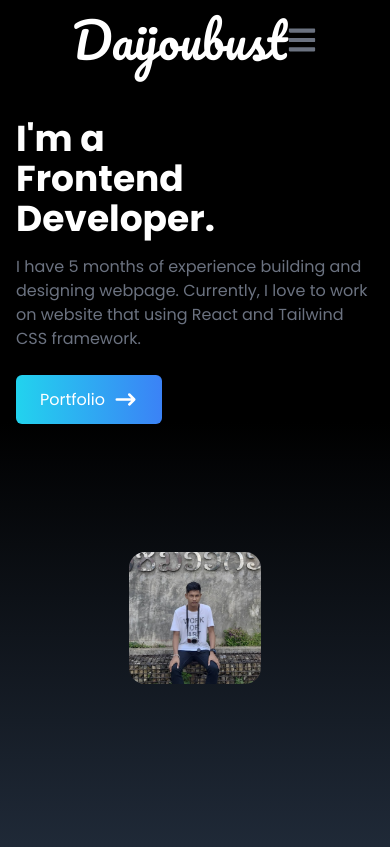
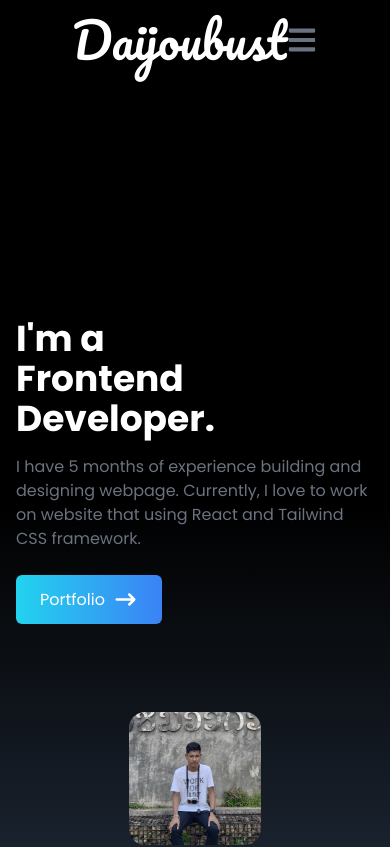
Before and after one commit to Daijoubust/my-portfolio, a React (Vite) app: page / in a window 390 px wide. Shown: the top 847 px of the page. Built offline with nearby package versions, Linux system fonts and the light colour scheme.

Commit message:
Update postcss

```diff
--- a/src/App.jsx
+++ b/src/App.jsx
@@ -12,7 +12,7 @@ function App() {
 
   return (
     <div className="App">
-      <NavBar/>
+      <NavBar className="Header"/>
       <Home/>
       <About/>
       <Portfolio/>
--- a/src/components/About.jsx
+++ b/src/components/About.jsx
@@ -1,5 +1,5 @@
 import React , {useState,useEffect} from 'react'
-import './home.css'
+import './home.scss'
 import './about.css'
 // import arrayDestruct from '../assets/port'
 
--- a/src/components/Home.jsx
+++ b/src/components/Home.jsx
@@ -2,14 +2,15 @@ import React from 'react'
 import HeroImage from '../assets/heroImage.jpg'
 import { HiArrowNarrowRight } from 'react-icons/hi'
 import { Link } from 'react-scroll';
+import './home.scss'
 
 const Home = () => {
     return (
         <div
         name="home"
-        className='h-screen w-full bg-gradient-to-b via-black
+        className='home h-screen w-full bg-gradient-to-b via-black
         from-black to-gray-800 py-20'>
-            <div className=' max-w-screen-lg mx-auto flex flex-col
+            <div className='homepage max-w-screen-lg mx-auto flex flex-col
             items-center justify-center h-full px-4 md:flex-row'>
                 <div className='flex flex-col justify-center h-full'>
                 <div className={`flex flex-col justify-center content`}>
--- a/src/components/NavBar.jsx
+++ b/src/components/NavBar.jsx
@@ -1,6 +1,7 @@
 import React , { useState } from 'react'
 import { FaBars, FaTimes } from 'react-icons/fa';
 import { Link } from 'react-scroll';
+import './Navbar.css'
 
 const NavBar = () => {
 
@@ -30,7 +31,7 @@ const NavBar = () => {
     ]
 
     return (
-        <div className='flex justify-between items-center w-full h-20 px-16 text-white bg-black fixed'>
+        <div className='nav flex justify-between items-center w-full h-20 px-16 text-white bg-black fixed'>
             <div>
                 <h1 className=' text-5xl font-signature ml-2 sm:ml-0'>Daijoubust<span></span></h1>
             </div>
--- /dev/null
+++ b/src/components/Navbar.css
@@ -0,0 +1,6 @@
+.nav {
+    @apply
+    absolute
+    z-50
+    top-0
+}
--- a/src/components/home.css
+++ b/src/components/home.scss
@@ -29,3 +29,15 @@
     animation: slideDown 1.5s ease-in 0s 1 normal forwards;
     -webkit-animation: slideDown 1.5s ease-in 0s 1 normal forwards;
 }
+
+.home {
+	@media (max-width: 768px) {
+		@apply mt-20
+	}
+}
+
+.homepage {
+	@media (max-width: 768px) {
+		@apply pt-60
+	}
+}
--- a/src/index.css
+++ b/src/index.css
@@ -10,3 +10,8 @@
     font-family: 'Poppins', sans-serif;
   }
 }
+
+.Header {
+  @apply
+  fixed
+}
```
Also changed, not shown: jest.config.js (added, +12 -0 lines), package.json (+13 -3 lines), 2 other files (tests, documents, lock files or other folders).
